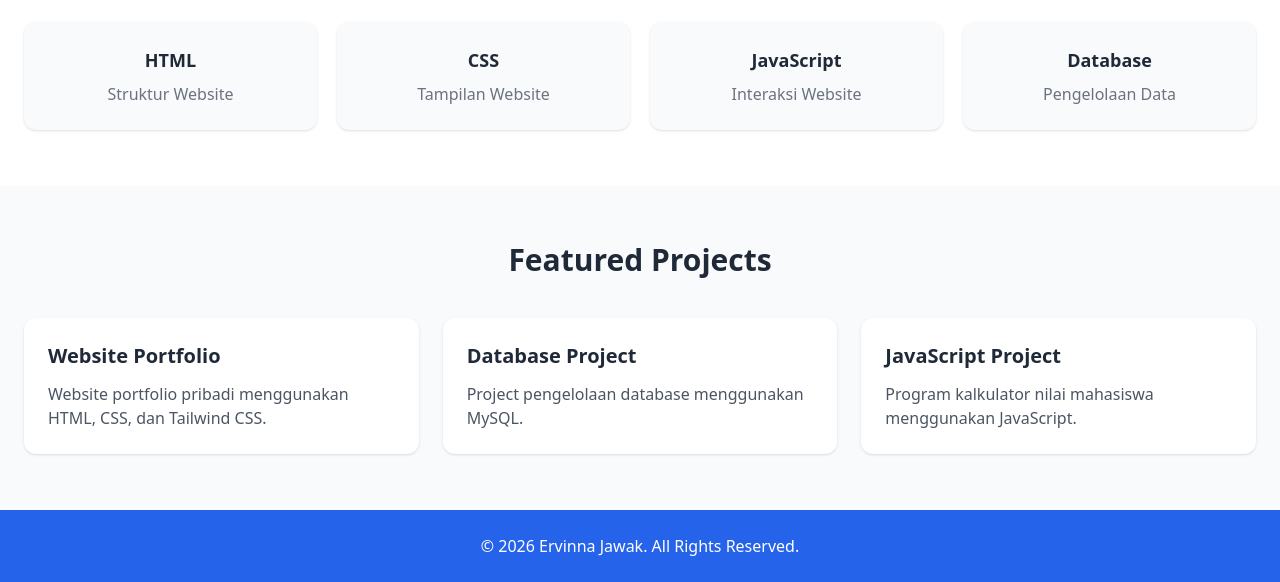
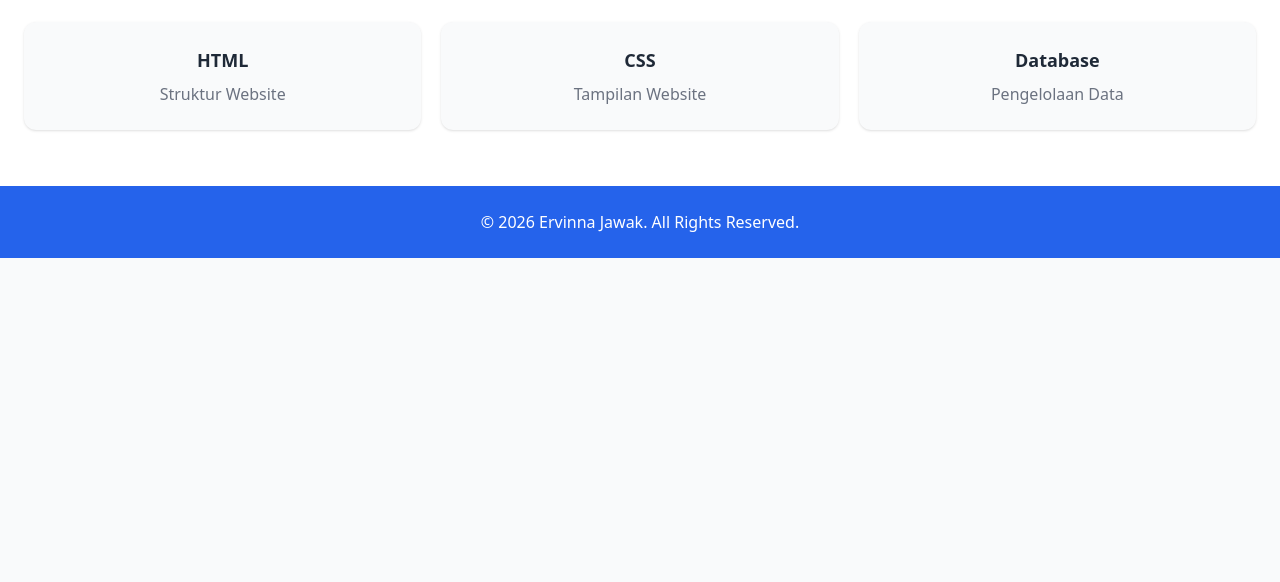
Before and after one commit to ervinnajawak549-coder/Ervinna.portofolio, a plain HTML site: page index.html in a window 1280 px wide. Shown: the part 614-1196 px from the top of the page. After the commit the page ends 872 px from the top, so only its background shows below. Drawn offline with nearby package versions, Linux system fonts and the light colour scheme.

Commit message:
Add files via upload

```diff
--- a/index.html
+++ b/index.html
@@ -45,19 +45,14 @@
                     About
                 </a>
 
-                <a href="projects.html"
+                <a href="pendidikan.html"
                    class="hover:text-blue-200">
-                    Projects
+                    Pendidikan
                 </a>
 
                 <a href="contact.html"
                    class="hover:text-blue-200">
                     Contact
-                </a>
-
-                <a href="javascript.html"
-                   class="hover:text-blue-200">
-                    JavaScript
                 </a>
 
             </div>
@@ -111,12 +106,12 @@
                             Tentang Saya
                         </a>
 
-                        <a href="projects.html"
+                        <a href="pendidikan.html"
                            class="border border-blue-600
                                   text-blue-600
                                   px-6 py-3 rounded-lg
                                   hover:bg-blue-50">
-                            Lihat Project
+                            Pendidikan
                         </a>
 
                     </div>
@@ -167,10 +162,12 @@
                     Skills
                 </h2>
 
-                <div class="grid grid-cols-2
-                            md:grid-cols-4
+                <div class="grid grid-cols-1
+                            sm:grid-cols-2
+                            md:grid-cols-3
                             gap-5">
 
+                    <!-- HTML -->
                     <div class="bg-gray-50
                                 p-6 rounded-xl
                                 text-center shadow">
@@ -186,6 +183,7 @@
                     </div>
 
 
+                    <!-- CSS -->
                     <div class="bg-gray-50
                                 p-6 rounded-xl
                                 text-center shadow">
@@ -201,21 +199,7 @@
                     </div>
 
 
-                    <div class="bg-gray-50
-                                p-6 rounded-xl
-                                text-center shadow">
-
-                        <h3 class="font-bold text-lg">
-                            JavaScript
-                        </h3>
-
-                        <p class="text-gray-500 mt-2">
-                            Interaksi Website
-                        </p>
-
-                    </div>
-
-
+                    <!-- DATABASE -->
                     <div class="bg-gray-50
                                 p-6 rounded-xl
                                 text-center shadow">
@@ -229,75 +213,6 @@
                         </p>
 
                     </div>
-
-                </div>
-
-            </div>
-
-        </section>
-
-
-        <!-- PROJECT SINGKAT -->
-        <section class="container mx-auto
-                        px-6 py-14">
-
-            <h2 class="text-3xl font-bold
-                       text-center mb-10">
-                Featured Projects
-            </h2>
-
-            <div class="grid md:grid-cols-3
-                        gap-6">
-
-                <!-- PROJECT 1 -->
-                <div class="bg-white p-6
-                            rounded-xl shadow">
-
-                    <h3 class="text-xl
-                               font-bold mb-3">
-                        Website Portfolio
-                    </h3>
-
-                    <p class="text-gray-600">
-                        Website portfolio pribadi
-                        menggunakan HTML, CSS,
-                        dan Tailwind CSS.
-                    </p>
-
-                </div>
-
-
-                <!-- PROJECT 2 -->
-                <div class="bg-white p-6
-                            rounded-xl shadow">
-
-                    <h3 class="text-xl
-                               font-bold mb-3">
-                        Database Project
-                    </h3>
-
-                    <p class="text-gray-600">
-                        Project pengelolaan database
-                        menggunakan MySQL.
-                    </p>
-
-                </div>
-
-
-                <!-- PROJECT 3 -->
-                <div class="bg-white p-6
-                            rounded-xl shadow">
-
-                    <h3 class="text-xl
-                               font-bold mb-3">
-                        JavaScript Project
-                    </h3>
-
-                    <p class="text-gray-600">
-                        Program kalkulator nilai
-                        mahasiswa menggunakan
-                        JavaScript.
-                    </p>
 
                 </div>
 
@@ -320,7 +235,6 @@
 
     </footer>
 
-
 </body>
 
 </html>
```
